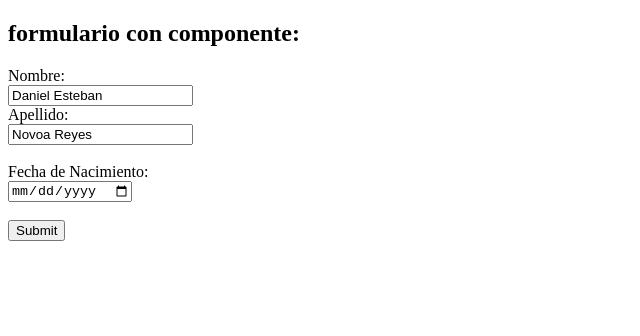
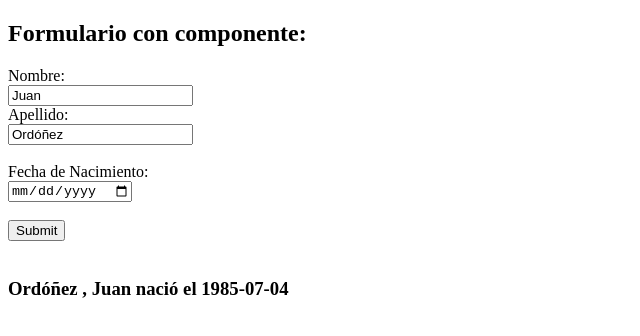
Before and after one commit to daesnorey/alz-angular-lab, an Angular app: page / in a window 1280 px wide. Shown: the top 336 px of the page, without its empty margins (0-640 px from the left). Built offline with nearby package versions, Linux system fonts and the light colour scheme.

Commit message:
Adicionando one way bindings

```diff
--- a/src/app/app.component.html
+++ b/src/app/app.component.html
@@ -1,3 +1,3 @@
-<h2>formulario con componente:</h2>
+<h2>Formulario con componente:</h2>
 
 <app-first-component></app-first-component>
--- a/src/app/first-component/first-component.component.html
+++ b/src/app/first-component/first-component.component.html
@@ -1,9 +1,11 @@
 <form action="/action_page.php">
     <label for="fname">Nombre:</label><br>
-    <input type="text" id="fname" name="fname" value="Daniel Esteban"><br>
+    <input type="text" id="fname" name="fname" [value]="name" (change)="onNameChanged($event)"><br>
     <label for="lname">Apellido:</label><br>
-    <input type="text" id="lname" name="lname" value="Novoa Reyes"><br><br>
+    <input type="text" id="lname" name="lname" [value]="lastname" (change)="onLastnameChanged($event)"><br><br>
     <label for="borndate">Fecha de Nacimiento:</label><br>
-    <input type="date" id="borndate" name="borndate"><br><br>
+    <input type="date" id="birthdate" [name]="birthdate" (change)="onBirthdateChanged($event)"><br><br>
     <input type="submit" value="Submit">
   </form>
+  <br>
+  <h3>{{lastname}} , {{name}} nació el {{birthdate}}</h3>
--- a/src/app/first-component/first-component.component.ts
+++ b/src/app/first-component/first-component.component.ts
@@ -6,10 +6,23 @@ import { Component, OnInit } from '@angular/core';
   styleUrls: ['./first-component.component.css']
 })
 export class FirstComponentComponent implements OnInit {
+   public name: string='Juan';
+   public lastname: string='Ordóñez';
+   public birthdate: string='1985-07-04';
 
   constructor() { }
 
   ngOnInit(): void {
   }
 
+  public onNameChanged(ev: any) {
+    this.name= ev.target.value;
+  }
+  public onLastnameChanged(ev: any) {
+    this.lastname= ev.target.value;
+  }
+  public onBirthdateChanged(ev: any) {
+    this.birthdate= ev.target.value;
+  }
+
 }
```
